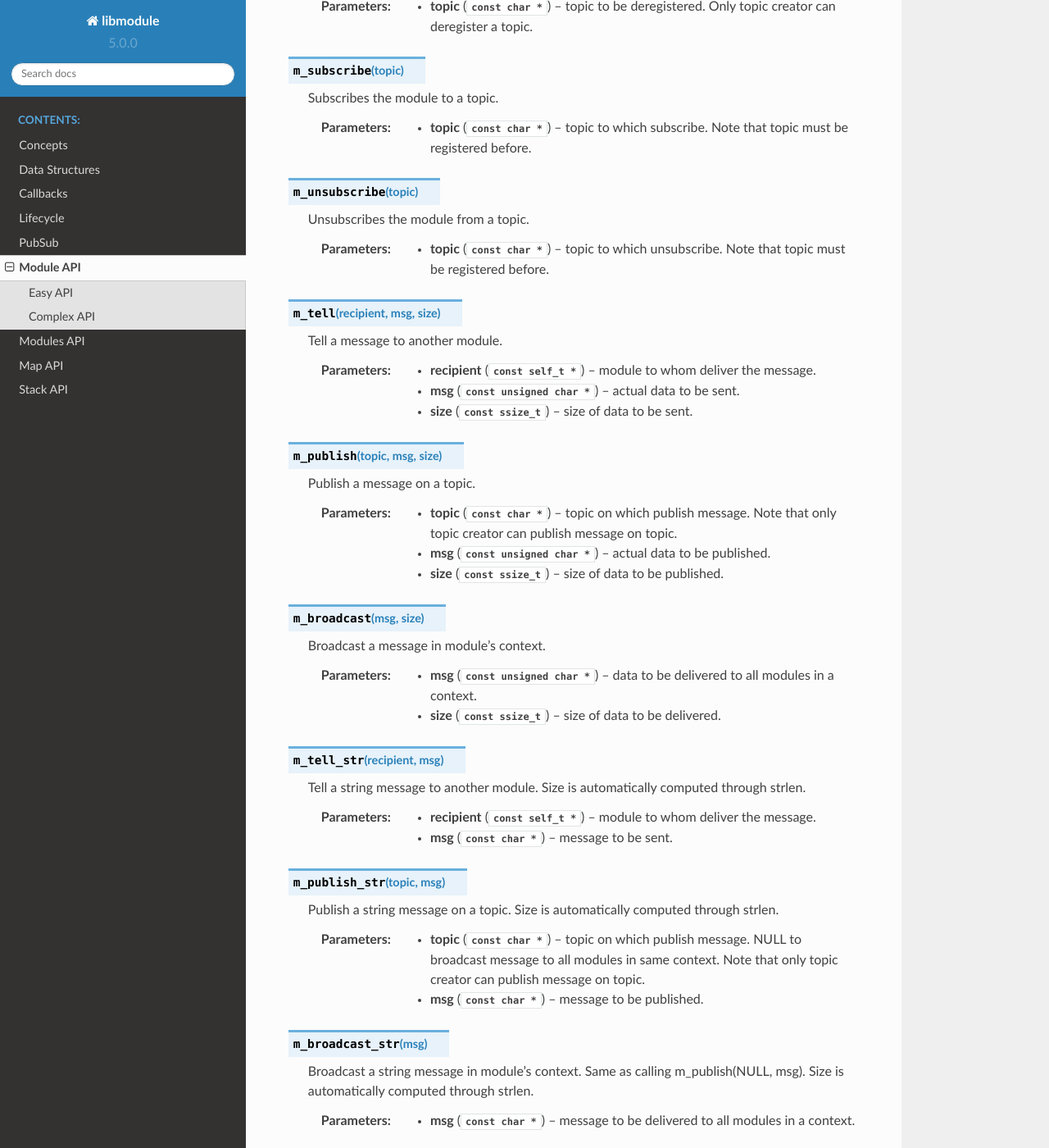
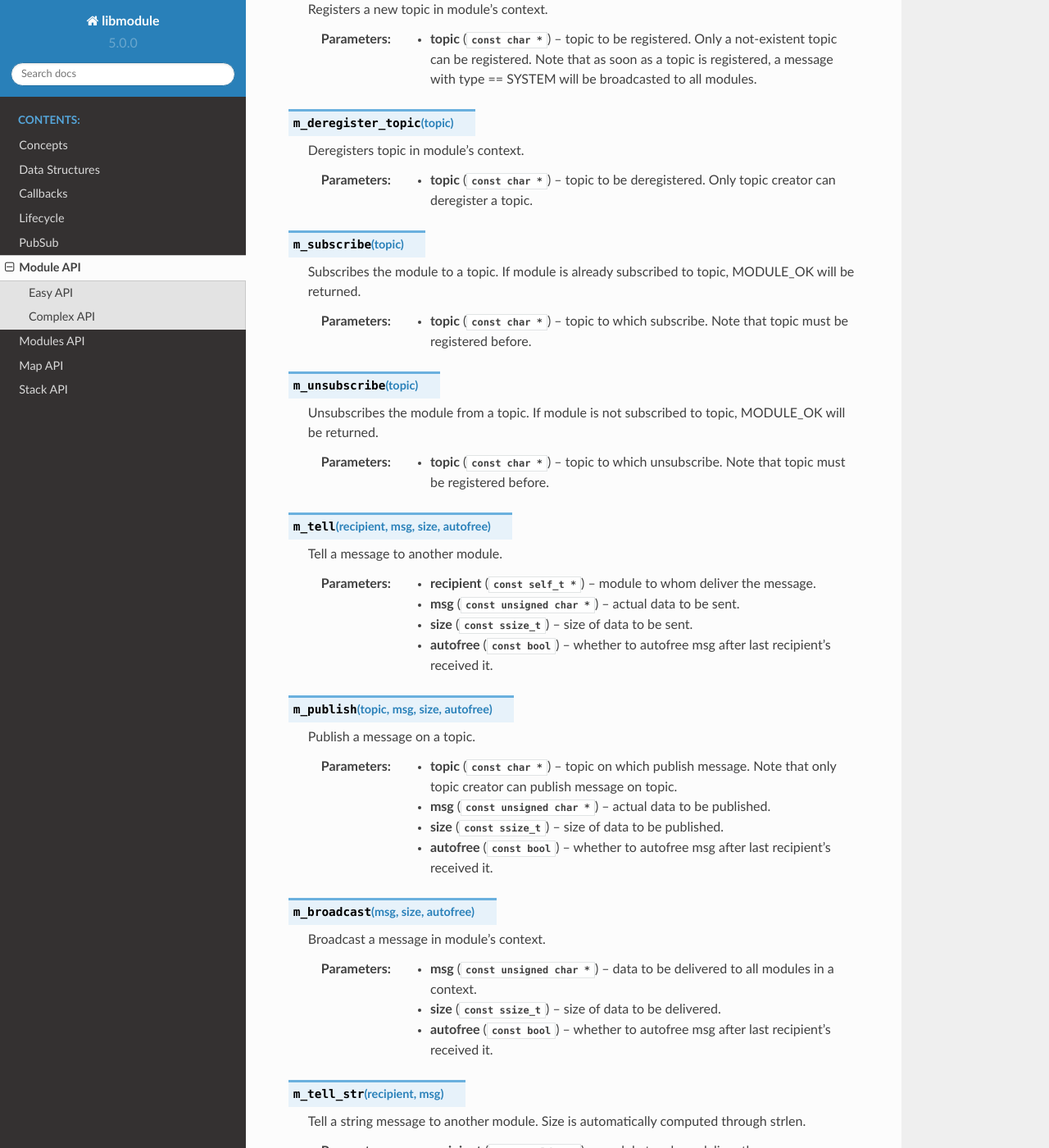
Before and after one commit to FedeDP/libmodule, a Sphinx documentation site: the page built from docs/src/module.rst, in a window 1280 px wide and 1400 px high, scrolled down 2816 px. Shown: the whole window at 82% size. Built offline with Sphinx 7.4.7 and the Read the Docs theme 2.0.0, drawn with Linux system fonts in a browser that asks for light colours; some of the changed text lies outside the part shown.

Commit message:
Added some docs.

```diff
--- a/docs/src/module.rst
+++ b/docs/src/module.rst
@@ -40,6 +40,12 @@
   :type ctxName: :c:type:`const char *`
   :returns: void
 
+.. c:macro:: self()
+
+  Returns _self variable for the module.
+
+  :returns: :c:type:`const self_t *`
+
 .. c:macro:: m_is(state)
 
   Check current module's state
@@ -66,10 +72,10 @@
 
 .. c:macro:: m_become(new_recv)
 
-  Change receive callback to receive_new_recv
+  Change receive callback to receive_$(new_recv)
 
   :param new_recv: new module's receive callback; the function has prefix \receive_ concatenated with new_recv
-  :type new_recv: untyped
+  :type new_recv: :c:type:`const recv_cb`
 
 .. c:macro:: m_unbecome(void)
 
@@ -109,6 +115,10 @@
   :type fmt: :c:type:`const char *`
   :type args: :c:type:`variadic`
 
+.. c:macro:: m_dump()
+
+  Dump current module's state. Diagnostic API.
+
 .. c:macro:: m_ref(name, modref)
 
   Takes a reference from another module; it can be used in pubsub messaging to tell a message to it. It must not be freed.
@@ -134,48 +144,54 @@
 
 .. c:macro:: m_subscribe(topic)
 
-  Subscribes the module to a topic.
+  Subscribes the module to a topic. If module is already subscribed to topic, MODULE_OK will be returned.
 
   :param topic: topic to which subscribe. Note that topic must be registered before.
   :type topic: :c:type:`const char *`
 
 .. c:macro:: m_unsubscribe(topic)
 
-  Unsubscribes the module from a topic.
+  Unsubscribes the module from a topic. If module is not subscribed to topic, MODULE_OK will be returned.
 
   :param topic: topic to which unsubscribe. Note that topic must be registered before.
   :type topic: :c:type:`const char *`
 
-.. c:macro:: m_tell(recipient, msg, size)
+.. c:macro:: m_tell(recipient, msg, size, autofree)
 
   Tell a message to another module.
 
   :param recipient: module to whom deliver the message.
   :param msg: actual data to be sent.
   :param size: size of data to be sent.
+  :param autofree: whether to autofree msg after last recipient's received it.
   :type recipient: :c:type:`const self_t *`
   :type msg: :c:type:`const unsigned char *`
   :type size: :c:type:`const ssize_t`
+  :type autofree: :c:type:`const bool`
 
-.. c:macro:: m_publish(topic, msg, size)
+.. c:macro:: m_publish(topic, msg, size, autofree)
 
   Publish a message on a topic.
 
   :param topic: topic on which publish message. Note that only topic creator can publish message on topic.
   :param msg: actual data to be published.
   :param size: size of data to be published.
+  :param autofree: whether to autofree msg after last recipient's received it.
   :type topic: :c:type:`const char *`
   :type msg: :c:type:`const unsigned char *`
   :type size: :c:type:`const ssize_t`
+  :type autofree: :c:type:`const bool`
 
-.. c:macro:: m_broadcast(msg, size)
+.. c:macro:: m_broadcast(msg, size, autofree)
 
   Broadcast a message in module's context.
 
   :param msg: data to be delivered to all modules in a context.
   :param size: size of data to be delivered.
+  :param autofree: whether to autofree msg after last recipient's received it.
   :type msg: :c:type:`const unsigned char *`
   :type size: :c:type:`const ssize_t`
+  :type autofree: :c:type:`const bool`
 
 .. c:macro:: m_tell_str(recipient, msg)
 
@@ -311,7 +327,7 @@
 
 .. c:function:: module_get_name(self, name)
 
-  Get module's name from his self pointer.
+  Get module's name from his self pointer
 
   :param self: pointer to module's handler
   :param name: pointer to storage for module's name. Note that this must be freed by user.
@@ -329,7 +345,7 @@
 
 .. c:function:: module_log(self, fmt, args)
 
-  Module's logger
+  Logger function for this module. Call it the same way you'd call printf
 
   :param self: pointer to module's handler
   :param fmt: log's format.
@@ -337,6 +353,13 @@
   :type self: :c:type:`const self_t *`
   :type fmt: :c:type:`const char *`
   :type args: :c:type:`variadic`
+
+.. c:function:: module_dump(self)
+
+  Dump current module's state. Diagnostic API.
+
+  :param self: pointer to module's handler
+  :type self: :c:type:`const self_t *`
 
 .. c:function:: module_ref(self, name, modref)
 
@@ -369,7 +392,7 @@
 
 .. c:function:: module_subscribe(self, topic)
 
-  Subscribes the module to a topic.
+  Subscribes the module to a topic. If module is already subscribed to topic, MODULE_OK will be returned.
 
   :param self: pointer to module's handler
   :param topic: topic to which subscribe. Note that topic must be registered before.
@@ -378,14 +401,14 @@
 
 .. c:function:: module_unsubscribe(self, topic)
 
-  Unsubscribes the module from a topic.
+  Unsubscribes the module from a topic. If module is not subscribed to topic, MODULE_OK will be returned.
 
   :param self: pointer to module's handler
   :param topic: topic to which unsubscribe. Note that topic must be registered before.
   :type self: :c:type:`const self_t *`
   :type topic: :c:type:`const char *`
 
-.. c:function:: module_tell(self, recipient, msg, size)
+.. c:function:: module_tell(self, recipient, msg, size, autofree)
 
   Tell a message to another module.
 
@@ -393,12 +416,14 @@
   :param recipient: module to whom deliver the message.
   :param msg: actual data to be sent.
   :param size: size of data to be sent.
+  :param autofree: whether to autofree msg after last recipient's received it.
   :type self: :c:type:`const self_t *`
   :type recipient: :c:type:`const self_t *`
   :type msg: :c:type:`const unsigned char *`
   :type size: :c:type:`const ssize_t`
+  :type autofree: :c:type:`const bool`
 
-.. c:function:: module_publish(self, topic, msg, size)
+.. c:function:: module_publish(self, topic, msg, size, autofree)
 
   Publish a message on a topic.
 
@@ -406,18 +431,22 @@
   :param topic: topic on which publish message. Note that only topic creator can publish message on topic.
   :param msg: actual data to be published.
   :param size: size of data to be published.
+  :param autofree: whether to autofree msg after last recipient's received it.
   :type self: :c:type:`const self_t *`
   :type topic: :c:type:`const char *`
   :type msg: :c:type:`const unsigned char *`
   :type size: :c:type:`const ssize_t`
+  :type autofree: :c:type:`const bool`
 
-.. c:function:: module_broadcast(self, msg, size)
+.. c:function:: module_broadcast(self, msg, size, autofree)
 
   Broadcast a message to all modules inside context.
 
   :param self: pointer to module's handler
   :param msg: actual data to be published.
   :param size: size of data to be published.
+  :param autofree: whether to autofree msg after last recipient's received it.
   :type self: :c:type:`const self_t *`
   :type msg: :c:type:`const unsigned char *`
   :type size: :c:type:`const ssize_t`
+  :type autofree: :c:type:`const bool`
```
Also changed, not shown: other parts of docs/src/module.rst (+2 -2 lines), TODO.md (+15 -8 lines), docs/src/pubsub.rst (+9 -3 lines).
